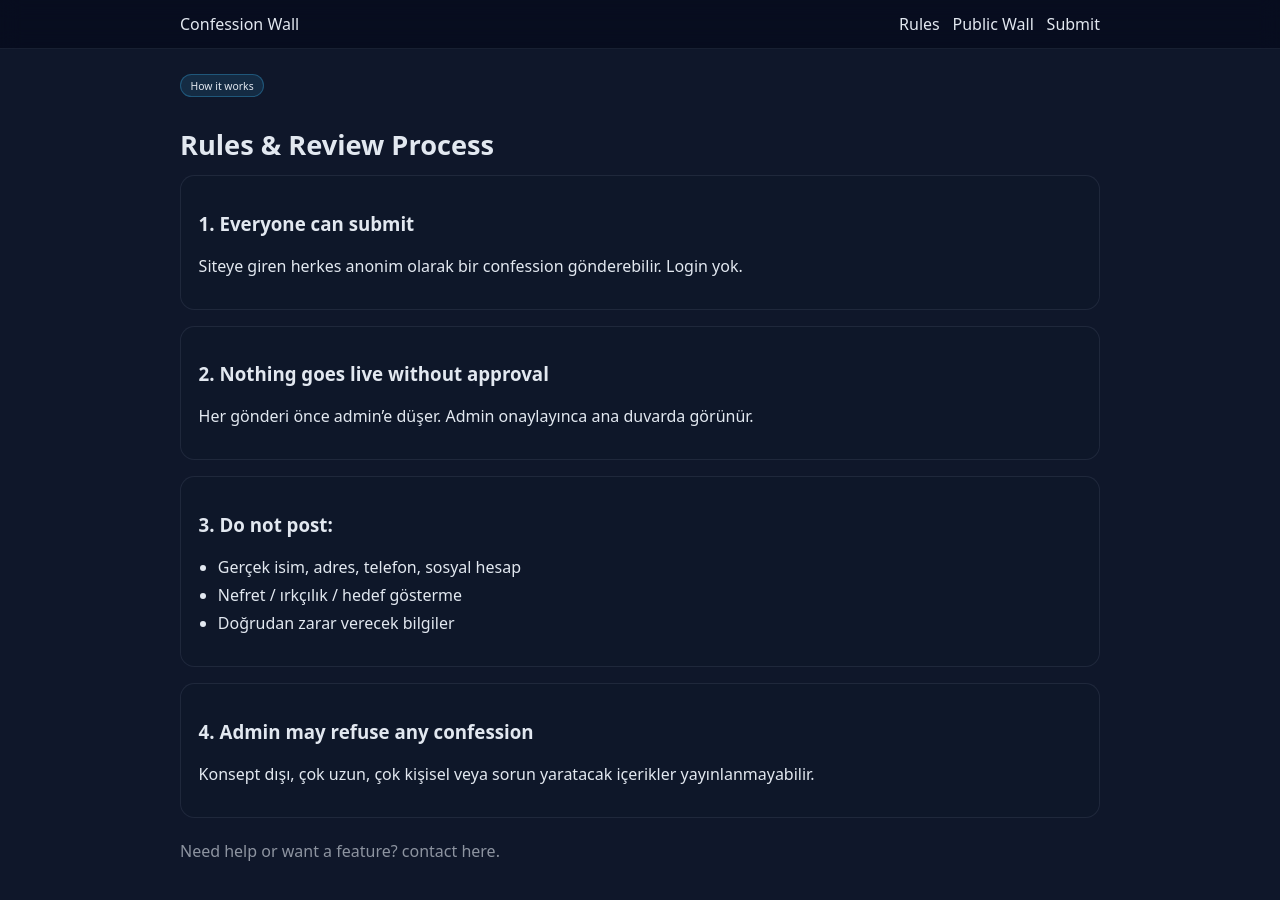
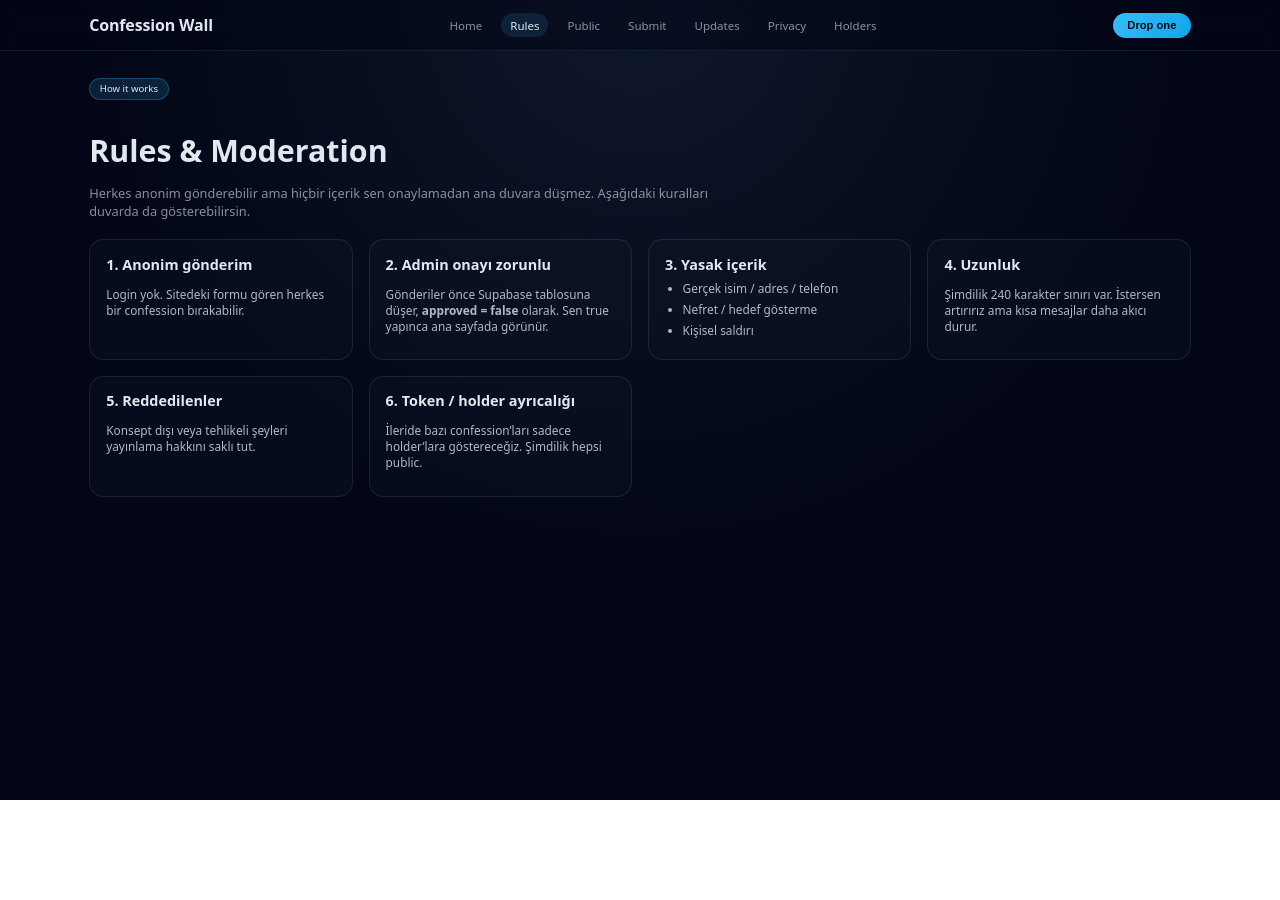
Before and after one commit to redevLl/confess, a plain HTML site: page rules.html in a window 1280 px wide. After the commit the page ends 800 px from the top, so only its background shows below. Drawn offline with Linux system fonts and the light colour scheme.

Commit message:
Update rules.html

```diff
--- a/rules.html
+++ b/rules.html
@@ -2,56 +2,189 @@
 <html lang="en">
   <head>
     <meta charset="UTF-8" />
-    <title>Confession Rules</title>
+    <title>Rules • Confession Wall</title>
     <meta name="viewport" content="width=device-width, initial-scale=1" />
     <style>
-      body { font-family: system-ui, -apple-system, "Segoe UI", sans-serif; background: #0f172a; color: #e2e8f0; margin: 0; }
-      header { position: sticky; top:0; background: rgba(2,6,23,.55); backdrop-filter: blur(10px); border-bottom: 1px solid rgba(148,163,184,.12); }
-      .nav { max-width: 920px; margin: 0 auto; padding: .8rem 1.2rem; display:flex; justify-content: space-between; align-items:center; }
-      a { color: #e2e8f0; text-decoration: none; }
-      .container { max-width: 920px; margin: 0 auto; padding: 1.5rem 1.2rem 2.5rem; }
-      h1 { font-size: 1.7rem; margin-bottom: .75rem; }
-      .card { background: rgba(15,23,42,.3); border: 1px solid rgba(148,163,184,.12); border-radius: .9rem; padding: 1rem 1.1rem; margin-bottom: 1rem; }
-      ul { padding-left: 1.2rem; }
-      li { margin-bottom: .4rem; }
-      .tag { display:inline-block; background: rgba(56,189,248,.12); border: 1px solid rgba(56,189,248,.3); border-radius:999px; padding:.2rem .6rem; font-size:.65rem; margin-bottom:.7rem; }
+      :root {
+        --bg: radial-gradient(circle at top, #0f172a 0%, #020617 55%, #020617 100%);
+        --surface: rgba(2, 6, 23, 0.55);
+        --card: rgba(15, 23, 42, 0.35);
+        --border: rgba(148, 163, 184, 0.14);
+        --text: #e2e8f0;
+        --muted: rgba(226, 232, 240, 0.6);
+        --accent: #38bdf8;
+        --radius: 1rem;
+      }
+      * { box-sizing: border-box; }
+      body {
+        margin: 0;
+        background: var(--bg);
+        color: var(--text);
+        font-family: system-ui, -apple-system, "Segoe UI", sans-serif;
+        min-height: 100vh;
+      }
+      header {
+        position: sticky;
+        top: 0;
+        z-index: 50;
+        background: rgba(2, 6, 23, 0.45);
+        backdrop-filter: blur(10px);
+        border-bottom: 1px solid rgba(148, 163, 184, 0.12);
+      }
+      .nav {
+        max-width: 1140px;
+        margin: 0 auto;
+        padding: 0.8rem 1.2rem;
+        display: flex;
+        align-items: center;
+        justify-content: space-between;
+        gap: 1rem;
+      }
+      .logo a {
+        color: var(--text);
+        text-decoration: none;
+        font-weight: 700;
+        letter-spacing: -0.01em;
+      }
+      .links {
+        display: flex;
+        gap: 0.65rem;
+        flex-wrap: wrap;
+      }
+      .links a {
+        color: var(--muted);
+        text-decoration: none;
+        font-size: 0.72rem;
+        padding: 0.3rem 0.55rem;
+        border-radius: 9999px;
+      }
+      .links a.active,
+      .links a:hover {
+        background: rgba(56, 189, 248, 0.12);
+        color: var(--text);
+      }
+      .cta-btn {
+        background: linear-gradient(135deg, #38bdf8 0%, #0ea5e9 100%);
+        border: none;
+        border-radius: 9999px;
+        padding: 0.4rem 0.9rem;
+        font-weight: 600;
+        color: #020617;
+        cursor: pointer;
+        font-size: 0.7rem;
+      }
+      main {
+        max-width: 1140px;
+        margin: 0 auto;
+        padding: 1.5rem 1.2rem 2.5rem;
+      }
+      .title-block {
+        max-width: 620px;
+        margin-bottom: 1.2rem;
+      }
+      h1 {
+        font-size: clamp(1.6rem, 3vw, 1.9rem);
+        margin-bottom: 0.4rem;
+      }
+      .subtitle {
+        color: var(--muted);
+        font-size: 0.8rem;
+      }
+      .grid {
+        display: grid;
+        grid-template-columns: repeat(auto-fit, minmax(230px, 1fr));
+        gap: 1rem;
+        margin-top: 1.1rem;
+      }
+      .card {
+        background: var(--card);
+        border: 1px solid var(--border);
+        border-radius: 0.9rem;
+        padding: 0.9rem 1rem 0.85rem;
+      }
+      .card h3 {
+        margin-top: 0;
+        margin-bottom: 0.4rem;
+        font-size: 0.9rem;
+      }
+      .card p, .card ul {
+        font-size: 0.74rem;
+        color: rgba(226, 232, 240, 0.78);
+      }
+      .tag {
+        display: inline-flex;
+        gap: 0.35rem;
+        align-items: center;
+        background: rgba(56, 189, 248, 0.15);
+        border: 1px solid rgba(56, 189, 248, 0.25);
+        border-radius: 9999px;
+        padding: 0.2rem 0.6rem;
+        font-size: 0.6rem;
+        margin-bottom: 0.65rem;
+      }
+      ul { padding-left: 1.1rem; margin: 0; }
+      li { margin-bottom: 0.3rem; }
+      @media (max-width: 768px) {
+        .nav { flex-wrap: wrap; }
+        .links { width: 100%; }
+      }
     </style>
   </head>
   <body>
     <header>
       <div class="nav">
-        <a href="/">Confession Wall</a>
-        <div style="display:flex; gap:.8rem;">
-          <a href="/rules.html">Rules</a>
-          <a href="/public.html">Public Wall</a>
+        <div class="logo"><a href="/">Confession Wall</a></div>
+        <div class="links">
+          <a href="/">Home</a>
+          <a href="/rules.html" class="active">Rules</a>
+          <a href="/public.html">Public</a>
           <a href="/submit.html">Submit</a>
+          <a href="/updates.html">Updates</a>
+          <a href="/privacy.html">Privacy</a>
+          <a href="/holders.html">Holders</a>
         </div>
+        <button class="cta-btn" onclick="location.href='/submit.html'">Drop one</button>
       </div>
     </header>
-    <main class="container">
-      <span class="tag">How it works</span>
-      <h1>Rules & Review Process</h1>
+    <main>
+      <div class="title-block">
+        <div class="tag">How it works</div>
+        <h1>Rules & Moderation</h1>
+        <p class="subtitle">
+          Herkes anonim gönderebilir ama hiçbir içerik sen onaylamadan ana duvara düşmez. Aşağıdaki kuralları duvarda da gösterebilirsin.
+        </p>
+      </div>
+
+      <div class="grid">
         <div class="card">
-        <h3>1. Everyone can submit</h3>
-        <p>Siteye giren herkes anonim olarak bir confession gönderebilir. Login yok.</p>
+          <h3>1. Anonim gönderim</h3>
+          <p>Login yok. Sitedeki formu gören herkes bir confession bırakabilir.</p>
         </div>
         <div class="card">
-        <h3>2. Nothing goes live without approval</h3>
-        <p>Her gönderi önce admin’e düşer. Admin onaylayınca ana duvarda görünür.</p>
+          <h3>2. Admin onayı zorunlu</h3>
+          <p>Gönderiler önce Supabase tablosuna düşer, <strong>approved = false</strong> olarak. Sen true yapınca ana sayfada görünür.</p>
         </div>
         <div class="card">
-        <h3>3. Do not post:</h3>
+          <h3>3. Yasak içerik</h3>
           <ul>
-          <li>Gerçek isim, adres, telefon, sosyal hesap</li>
-          <li>Nefret / ırkçılık / hedef gösterme</li>
-          <li>Doğrudan zarar verecek bilgiler</li>
+            <li>Gerçek isim / adres / telefon</li>
+            <li>Nefret / hedef gösterme</li>
+            <li>Kişisel saldırı</li>
           </ul>
         </div>
         <div class="card">
-        <h3>4. Admin may refuse any confession</h3>
-        <p>Konsept dışı, çok uzun, çok kişisel veya sorun yaratacak içerikler yayınlanmayabilir.</p>
+          <h3>4. Uzunluk</h3>
+          <p>Şimdilik 240 karakter sınırı var. İstersen artırırız ama kısa mesajlar daha akıcı durur.</p>
         </div>
-      <p style="opacity:.6; margin-top:1.4rem;">Need help or want a feature? <a href="/contact.html">contact here</a>.</p>
+        <div class="card">
+          <h3>5. Reddedilenler</h3>
+          <p>Konsept dışı veya tehlikeli şeyleri yayınlama hakkını saklı tut.</p>
+        </div>
+        <div class="card">
+          <h3>6. Token / holder ayrıcalığı</h3>
+          <p>İleride bazı confession’ları sadece holder’lara göstereceğiz. Şimdilik hepsi public.</p>
+        </div>
+      </div>
     </main>
   </body>
 </html>
```
Lines whose indentation alone changed are shown as unchanged.
